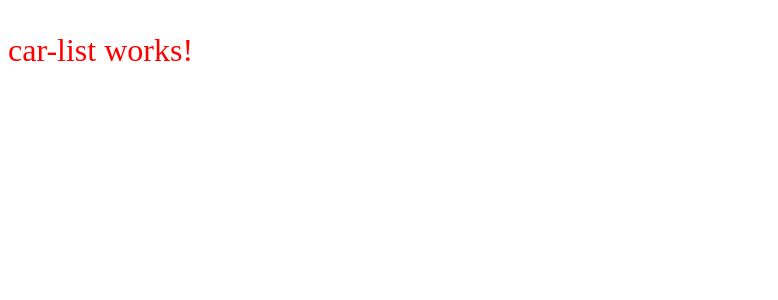
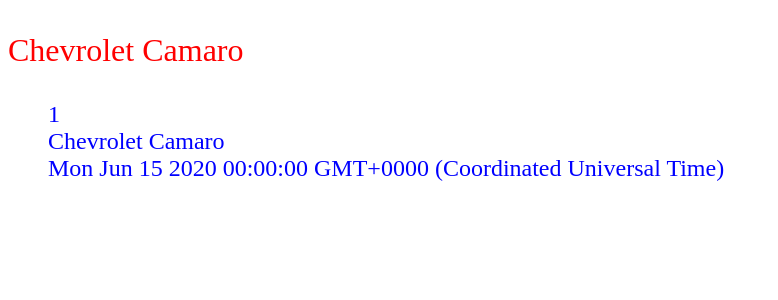
Before and after one commit to asilbek2706/Angular-tutorial, an Angular app: page / in a window 1280 px wide. Shown: the top 300 px of the page, without its empty margins (0-778 px from the left). Built offline with nearby package versions, Linux system fonts and the light colour scheme.

Commit message:
one way data binding

```diff
--- a/src/app/app.ts
+++ b/src/app/app.ts
@@ -1,10 +1,10 @@
 import { Component, signal } from '@angular/core';
-import { CarList } from './car-list/car-list';
+import { CarList } from "./car-list/car-list";
 
 @Component({
   selector: 'app-root',
-  template: `<app-car-list />`,
-  imports: [CarList],
+  template: `<app-car-list></app-car-list>`,
+  imports: [CarList]
 })
 export class App {
   protected readonly title = signal('angular-course');
--- a/src/app/car-list/car-list.css
+++ b/src/app/car-list/car-list.css
@@ -2,3 +2,12 @@
     font-size: 32px;
     color: red;
 }
+
+ul{
+    list-style: none;
+}
+
+li{
+    font-size: 24px;
+    color: blue;
+}
--- a/src/app/car-list/car-list.html
+++ b/src/app/car-list/car-list.html
@@ -1 +1,7 @@
-<p class="para">car-list works!</p>
+<p class="para">{{carName}}</p>
+
+<ul>
+    <li>{{car.id}}</li>
+    <li>{{car.name}}</li>
+    <li>{{car.year}}</li>
+</ul>
--- a/src/app/car-list/car-list.ts
+++ b/src/app/car-list/car-list.ts
@@ -1,4 +1,5 @@
 import { Component } from '@angular/core';
+import { Car } from '../models/car';
 
 @Component({
   selector: 'app-car-list',
@@ -6,4 +7,11 @@
   templateUrl: './car-list.html',
   styleUrl: './car-list.css',
 })
-export class CarList {}
+export class CarList {
+  carName: string = 'Chevrolet Camaro';
+  car: Car = {
+    id: 1,
+    name: 'Chevrolet Camaro',
+    year: new Date(2020, 5, 15),
+  };
+}
--- /dev/null
+++ b/src/app/models/car.ts
@@ -0,0 +1,5 @@
+export interface Car {
+    id: number;
+    name: string;
+    year: Date;
+}
```
